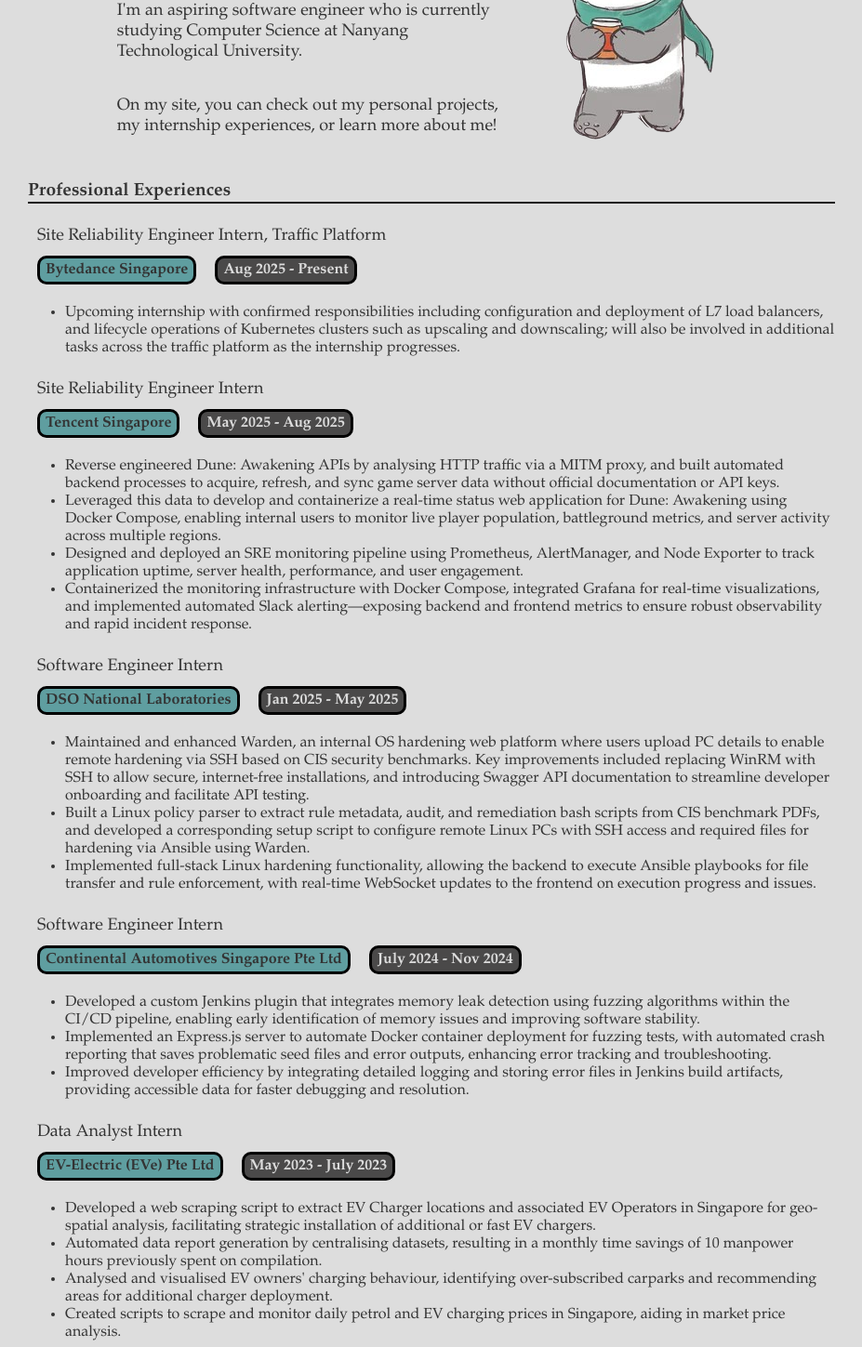
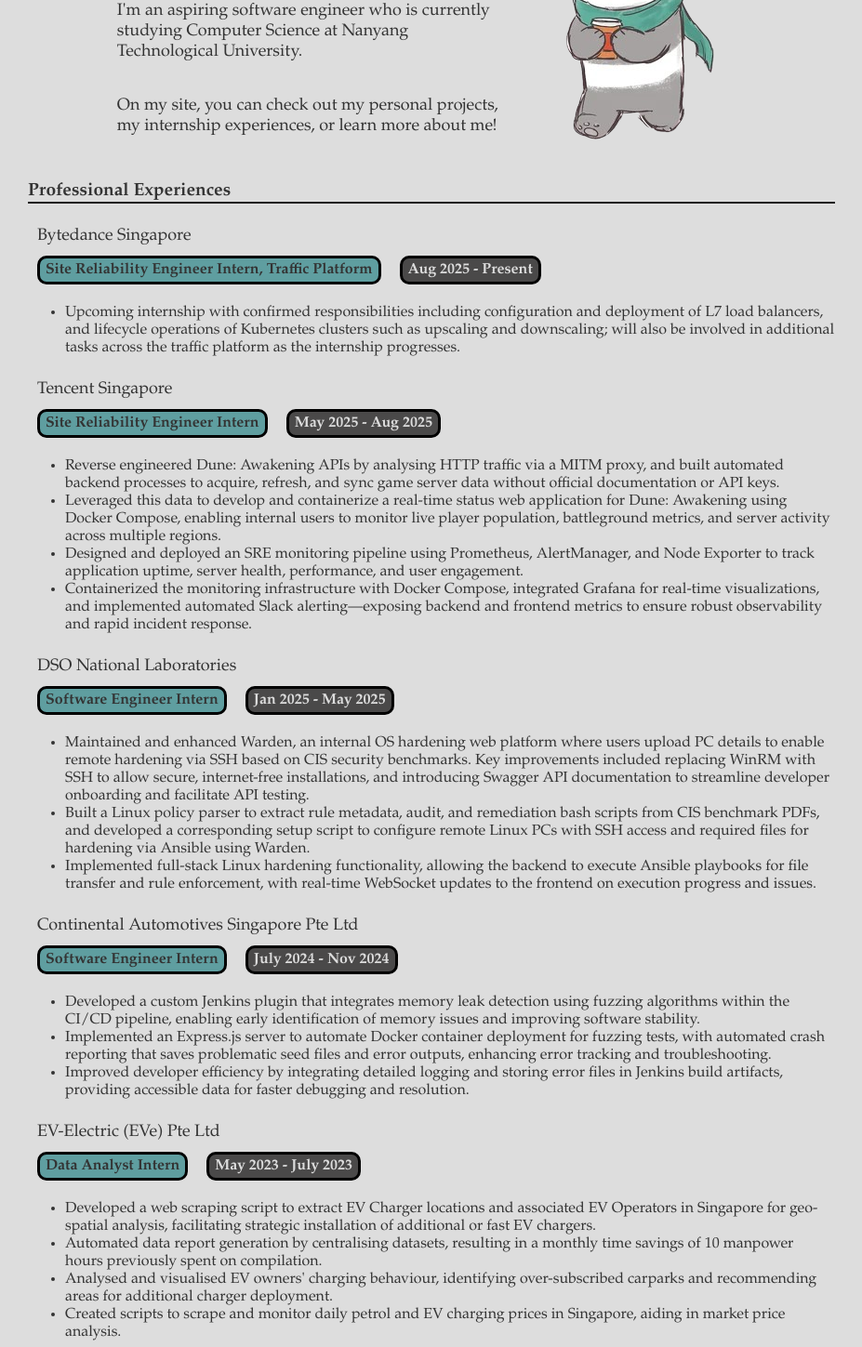
Before and after one commit to Xuanniee/Personal-Website, an Angular app: page / in a window 1280 px wide. Shown: the part 205-1654 px from the top of the page at 93% size, without its empty margins (176-1103 px from the left). Built offline with nearby package versions, Linux system fonts and the light colour scheme; no server answers.

Commit message:
Swap title and company name

```diff
--- a/src/app/pages/homepage/homepage.component.html
+++ b/src/app/pages/homepage/homepage.component.html
@@ -19,9 +19,9 @@
             <div class="middle-section">
                 <h3>Professional Experiences</h3>
                 <div class="experience-div">
-                    <h4>Site Reliability Engineer Intern, Traffic Platform</h4>
+                    <h4>Bytedance Singapore</h4>
                     <div class="experience-header-div">
-                        <span class="experience-company">Bytedance Singapore</span>
+                        <span class="experience-company">Site Reliability Engineer Intern, Traffic Platform</span>
                         <span class="experience-date">Aug 2025 - Present</span>
                     </div>
                     <div class="experience-body-div">
@@ -33,9 +33,9 @@
                     </div>
                 </div>
                 <div class="experience-div">
-                    <h4>Site Reliability Engineer Intern</h4>
+                    <h4>Tencent Singapore</h4>
                     <div class="experience-header-div">
-                        <span class="experience-company">Tencent Singapore</span>
+                        <span class="experience-company">Site Reliability Engineer Intern</span>
                         <span class="experience-date">May 2025 - Aug 2025</span>
                     </div>
                     <div class="experience-body-div">
@@ -56,9 +56,9 @@
                     </div>
                 </div>
                 <div class="experience-div">
-                    <h4>Software Engineer Intern</h4>
+                    <h4>DSO National Laboratories</h4>
                     <div class="experience-header-div">
-                        <span class="experience-company">DSO National Laboratories</span>
+                        <span class="experience-company">Software Engineer Intern</span>
                         <span class="experience-date">Jan 2025 - May 2025</span>
                     </div>
                     <div class="experience-body-div">
@@ -76,9 +76,9 @@
                     </div>
                 </div>
                 <div class="experience-div">
-                    <h4>Software Engineer Intern</h4>
+                    <h4>Continental Automotives Singapore Pte Ltd</h4>
                     <div class="experience-header-div">
-                        <span class="experience-company">Continental Automotives Singapore Pte Ltd</span>
+                        <span class="experience-company">Software Engineer Intern</span>
                         <span class="experience-date">July 2024 - Nov 2024</span>
                     </div>
                     <div class="experience-body-div">
@@ -97,9 +97,9 @@
                 </div>
 
                 <div class="experience-div">
-                    <h4>Data Analyst Intern</h4>
+                    <h4>EV-Electric (EVe) Pte Ltd</h4>
                     <div class="experience-header-div">
-                        <span class="experience-company">EV-Electric (EVe) Pte Ltd</span>
+                        <span class="experience-company">Data Analyst Intern</span>
                         <span class="experience-date">May 2023 - July 2023</span>
                     </div>
                     <div class="experience-body-div">
```
